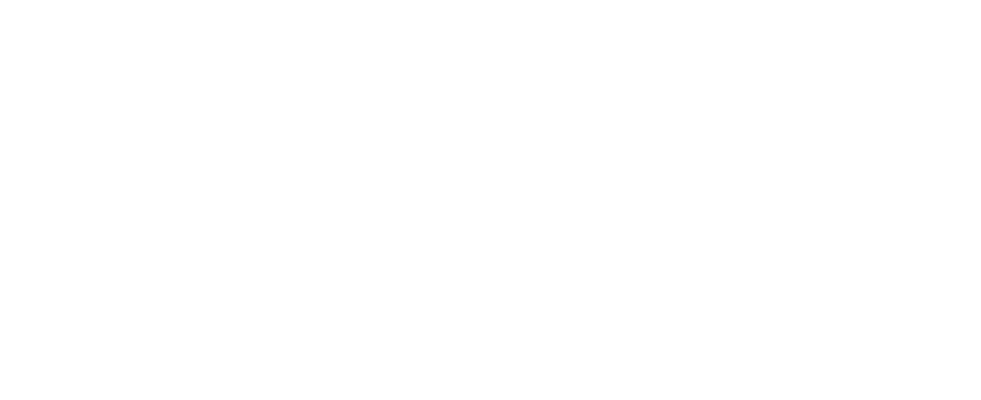
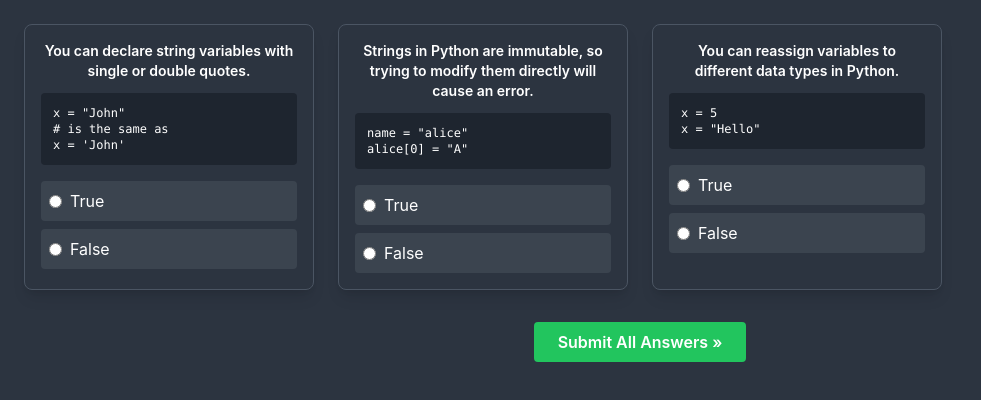
Before and after one commit to AleksandarIvanov-dev/website, a React (Create React App) app: page /tutorials/python/exercise1 in a window 1280 px wide. Before the commit this address had no page. Shown: the top 400 px of the page, without its empty margins (0-981 px from the left). Built offline with nearby package versions, Linux system fonts and the light colour scheme.

Commit message:
Add VariablesQuizPython component and update routing in App.js

```diff
--- a/src/App.js
+++ b/src/App.js
@@ -16,6 +16,7 @@
 import Strings from './Components/Tutorials/PythonTutorials/Strings'
 import Operators from './Components/Tutorials/PythonTutorials/Operators';
 import IFStatement from './Components/Tutorials/PythonTutorials/IFStatement'
+import VariablesQuizPython from './Components/Exercise/VariablesQuizPython';
 
 import DropDownMenuSettings from './Components/Settings/DropDownMenuSettings';
 import LogInPage from './Components/LogInPage/LogIn';
@@ -40,8 +41,9 @@
         <Route path="/tutorials/python/variables" Component={withAuth(Variales)} />
         <Route path="/tutorials/python/numbers" Component={withAuth(Numbers)} />
         <Route path="/tutorials/python/string" Component={withAuth(Strings)} />
-        <Route path="/tutorials/python/operators" Component={withAuth(Operators)}/>
-        <Route path="/tutorials/python/conditions" Component={withAuth(IFStatement)}/>
+        <Route path="/tutorials/python/operators" Component={withAuth(Operators)} />
+        <Route path="/tutorials/python/conditions" Component={withAuth(IFStatement)} />
+        <Route path="/tutorials/python/exercise1" element={<VariablesQuizPython/>} />
         <Route path="/exams" Component={withAuth(ExamIntro)} />
         <Route path="/exams/start" Component={withAuth(Exam)} />
         <Route path='/settings' element={<DropDownMenuSettings />} />
--- /dev/null
+++ b/src/Components/Exercise/VariablesQuizPython.jsx
@@ -0,0 +1,83 @@
+import React, { useState } from "react";
+
+const questions = [
+  {
+    id: 1,
+    question:
+      "You can declare string variables with single or double quotes.",
+    code: `x = "John"\n# is the same as\nx = 'John'`,
+  },
+  {
+    id: 2,
+    question: "Strings in Python are immutable, so trying to modify them directly will cause an error.",
+    code: `name = "alice"\nalice[0] = "A"`,
+  },
+  {
+    id: 3,
+    question: "You can reassign variables to different data types in Python.",
+    code: `x = 5\nx = "Hello"`,
+  },
+];
+
+const VariablesQuizPython = () => {
+  const [answers, setAnswers] = useState({});
+
+  const handleOptionChange = (questionId, option) => {
+    setAnswers((prev) => ({ ...prev, [questionId]: option }));
+  };
+
+  const handleSubmit = () => {
+    console.log("Submitted Answers:", answers);
+    alert("Answers submitted!");
+  };
+
+  return (
+    <div className="min-h-screen bg-[#2c3440] text-white p-6">
+      <div className="grid grid-cols-1 md:grid-cols-2 lg:grid-cols-4 gap-6">
+        {questions.map((q) => (
+          <div
+            key={q.id}
+            className="bg-[#2c3440] p-4 rounded-lg shadow-lg border border-gray-600"
+          >
+            <h3 className="text-sm font-semibold mb-3 text-center">
+              {q.question}
+            </h3>
+
+            <pre className="bg-[#1e252f] text-xs font-mono p-3 rounded mb-4 whitespace-pre-wrap">
+              {q.code}
+            </pre>
+
+            <div className="space-y-2">
+              {["True", "False"].map((option) => (
+                <label
+                  key={option}
+                  className={`flex items-center p-2 rounded cursor-pointer bg-[#3b444f] hover:bg-[#4a5568] ${answers[q.id] === option ? "ring-2 ring-green-400" : ""
+                    }`}
+                >
+                  <input
+                    type="radio"
+                    name={`answer-${q.id}`}
+                    value={option}
+                    checked={answers[q.id] === option}
+                    onChange={() => handleOptionChange(q.id, option)}
+                    className="form-radio text-green-500 mr-2"
+                  />
+                  {option}
+                </label>
+              ))}
+            </div>
+          </div>
+        ))}
+      </div>
+
+      <button
+        onClick={handleSubmit}
+        className="mt-8 w-full md:w-auto bg-green-500 hover:bg-green-600 text-white font-semibold py-2 px-6 rounded transition block mx-auto"
+      >
+        Submit All Answers »
+      </button>
+    </div>
+  );
+};
+
+export default VariablesQuizPython
```
